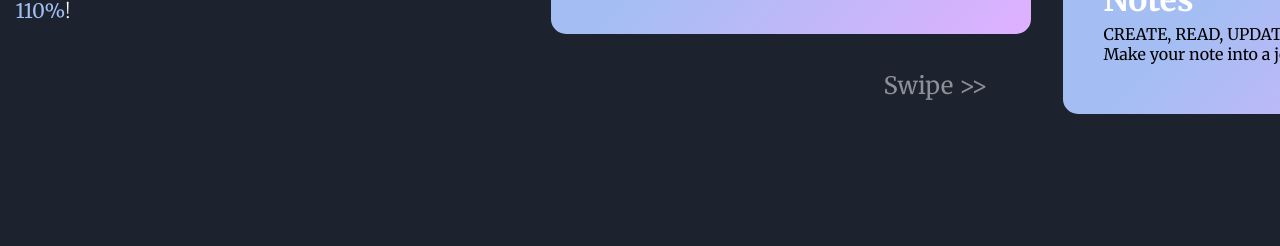
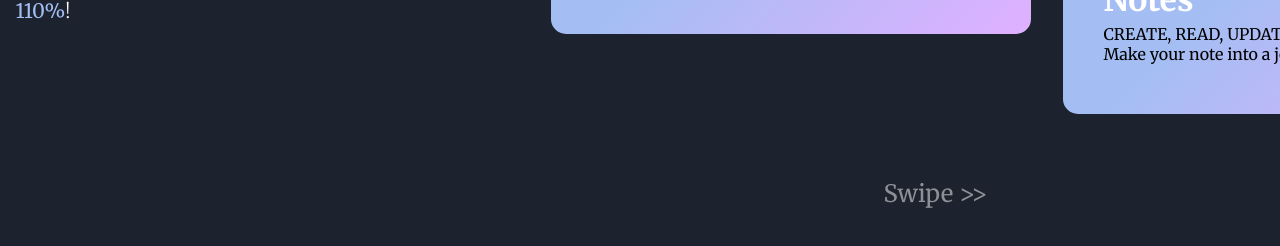
Before and after one commit to champloo30/productivia-app, a React (Create React App) app in the folder client/: page / in a window 1280 px wide. Shown: the part 526-772 px from the top of the page. Built offline with nearby package versions, Linux system fonts and the light colour scheme.

Commit message:
small update, now complete

```diff
--- a/client/src/components/Landing/landing.css
+++ b/client/src/components/Landing/landing.css
@@ -201,7 +201,15 @@
   position: absolute;
   color: white;
   font-size: 1.5rem;
-  margin-top: 26.5rem;
+  margin-top: 40rem;
+}
+@media (max-width: 425px) {
+  .landing .right .swipe {
+    position: absolute;
+    color: white;
+    font-size: 1.5rem;
+    margin-top: 26.5rem;
+  }
 }
 
 /*# sourceMappingURL=landing.css.map */
--- a/client/src/components/Landing/landing.scss
+++ b/client/src/components/Landing/landing.scss
@@ -215,7 +215,14 @@
             position: absolute;
             color: white;
             font-size: 1.5rem;
-            margin-top: 26.5rem;
+            margin-top: 40rem;
+
+            @include mobile {
+                position: absolute;
+                color: white;
+                font-size: 1.5rem;
+                margin-top: 26.5rem;
+            }
         }
     }
 }
```
Also changed, not shown: 7 other files (tests, documents, lock files or other folders).
